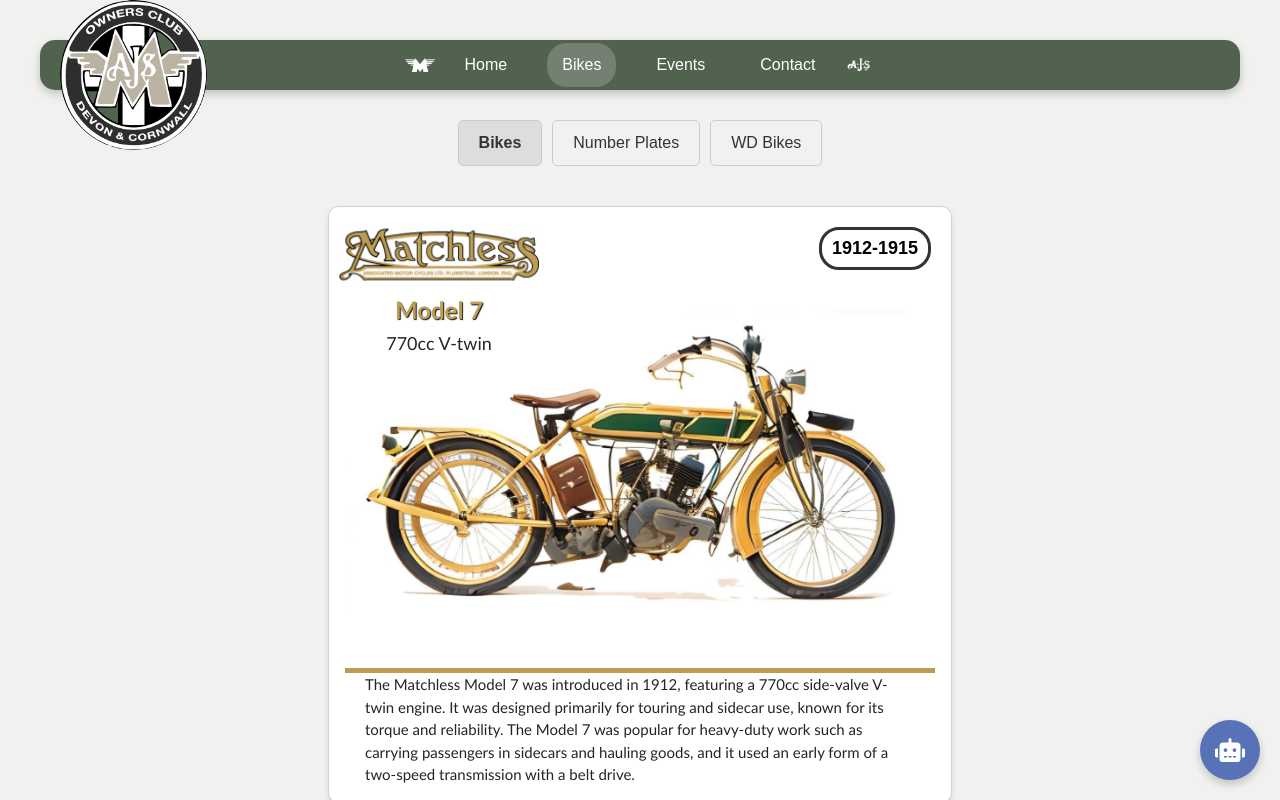
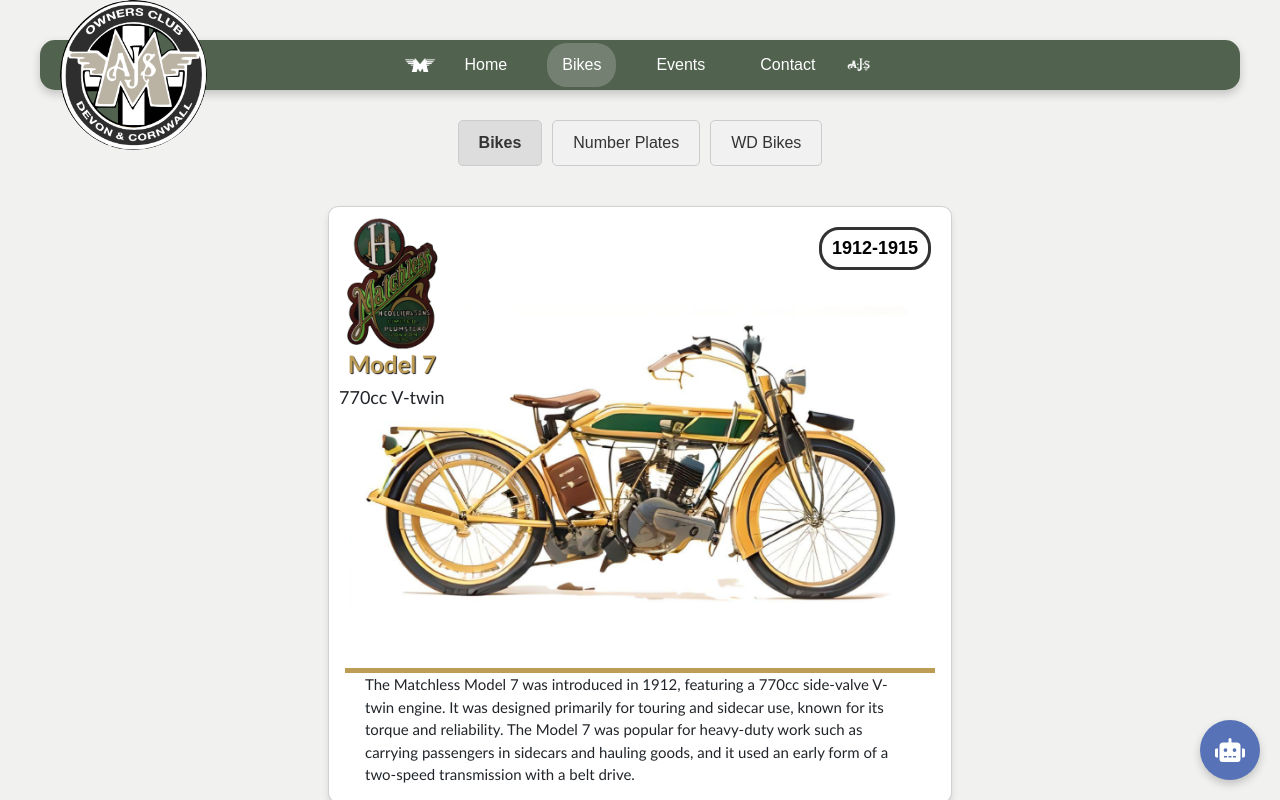
Before and after one commit to jhemz/jhemz.github.io, a React (Create React App) app: page / in a window 1280 px wide. Both pictures are taken after a click on the button "Bikes". Shown: the top 800 px of the page. Built offline with nearby package versions, Linux system fonts and the light colour scheme.

Commit message:
corrected wd bike images

```diff
--- a/src/components/BikeCard.jsx
+++ b/src/components/BikeCard.jsx
@@ -1,6 +1,7 @@
 import React from 'react';
 import Card from 'react-bootstrap/Card'; // Import Bootstrap Card
 import OldLogo from '../assets/OldLogo.png';
+import OriginalLogo from '../assets/OriginalLogo.png';
 import MatchlessLogo from '../assets/matchlesslogo.png';
 import AJSLogo from '../assets/ajsLogo.png';
 import WDMatchlessLogo from '../assets/WDMatchlessLogo.png';
@@ -9,6 +10,88 @@
 
 // Matchless Card Component
 const OldMatchlessCard = ({ bike }) => {
+  const bikeImage = require(`../assets/bikes/${bike.image}`);
+  const bikeName = bike.name.replace('Matchless', '');
+
+  return (
+    <Card style={{
+      width: '100%',
+      maxWidth: '39rem',
+      margin: '20px auto',
+      boxShadow: '0 4px 6px rgba(0, 0, 0, 0.1)',
+      position: 'relative',
+      background: 'white',
+      borderRadius: '10px'
+    }}>
+      {/* Name and engine specs below the logo */}
+      <div style={{
+        position: 'absolute',
+        top: '10px', // Adjust based on logo size
+        left: '10px',
+        zIndex: 10,
+        textAlign: 'center',
+      }}>
+        <img
+          src={OriginalLogo}
+          alt="Matchless Logo"
+          style={{
+            top: '-10px',
+            left: '30px',
+            width: '100px',
+            height: 'auto',
+            zIndex: 10, // Ensure the logo is above other elements
+          }}
+        />
+        <h2 style={{ fontFamily: 'Trebuchet MS, sans-serif',fontSize: '24px', fontWeight: 'bold', color: 'rgb(189 157 86)', margin: 0, textShadow: '1px 1px 1px rgba(0, 0, 0, 0.9)' }}>
+          {bikeName}
+        </h2>
+        <p style={{ fontFamily: 'Trebuchet MS, sans-serif',fontSize: '18px', margin: '5px 0' }}>{bike.engine}</p>
+      </div>
+
+      <div style={{ position: 'relative' }}>
+  {/* Flexbox wrapper for the badges with absolute positioning */}
+  <div style={{
+    position: 'absolute',
+    top: '10px',  // Adjust to position the badges vertically
+    right: '10px', // Adjust to position the badges horizontally
+    display: 'flex',
+    flexDirection: 'column',
+    justifyContent: 'flex-start',
+    alignItems: 'flex-end', // Ensure badges are aligned to the right
+    zIndex: 10 // Ensure badges are above other elements
+  }}>
+    <YearBadge text={bike.year} />
+  </div>
+
+  <Card.Img
+    variant="top"
+    src={bikeImage}
+    alt={`${bikeName} Image`}
+    style={{ width: '90%', marginLeft:'20px', marginRight:'10px', height: 'auto', marginTop: '100px' }}
+  />
+</div>
+
+      <Card.Body>
+        <div style={{
+                backgroundColor: 'rgb(189 157 86)',
+                height: '5px',
+                borderRadius: '0px',
+                color: 'white',
+                display: 'flex',
+                justifyContent: 'space-between',
+                alignItems: 'center' }}>
+        </div>
+        <Card.Text
+          style={{fontFamily: 'Trebuchet MS, sans-serif', marginLeft: '20px', marginRight: '20px', fontSize: '15px' }}
+          >{bike.description}</Card.Text>
+      </Card.Body>
+    </Card>
+  );
+};
+
+
+// Matchless Card Component
+const TwentiesMatchlessCard = ({ bike }) => {
   const bikeImage = require(`../assets/bikes/${bike.image}`);
   const bikeName = bike.name.replace('Matchless', '');
 
@@ -296,9 +379,11 @@
   if (isMatchless && bike.wd) {
     return <WDMatchlessCard bike={bike} />;
   }
-
+  if (isMatchless && startYear < 1920 && !bike.wd) {
+    return <OldMatchlessCard bike={bike} />;
+  }
   if (isMatchless && startYear < 1939 && !bike.wd) {
-    return <OldMatchlessCard bike={bike} />;
+    return <TwentiesMatchlessCard bike={bike} />;
   }
 
   return isMatchless ? <MatchlessCard bike={bike} /> : <AJSCard bike={bike} />;
--- a/src/components/WDRecordCard.jsx
+++ b/src/components/WDRecordCard.jsx
@@ -2,13 +2,29 @@
 import Card from 'react-bootstrap/Card';
 import WDMatchlessLogo from '../assets/WDMatchlessLogo.png';
 import YearBadge from './YearBadge';
-import bikeImage from '../assets/bikes/MatchlessG3WO.png';
 import WDSerialBadge from './WDSerialBadge';
+import placeholderImage from '../assets/bikes/placeholder.png'; // Placeholder image
 
 // WDRecordCard Component
 const WDRecordCard = ({ record }) => {
   // Dynamically require the tank image using the file name from record.Tank
   const tankImage = require(`../assets/tanks/${record.Tank}`);
+
+  // Set bike image based on the Maker's Type
+  let bikeImage;
+  switch(record["Model"]) {
+    case 'Silver Arrow':
+      bikeImage = require('../assets/bikes/MatchlessSilverArrow.png');
+      break;
+    case 'G3WO':
+      bikeImage = require('../assets/bikes/MatchlessG3WO.png');
+      break;
+    case 'G3L':
+      bikeImage = require('../assets/bikes/MatchlessWDG3L.png');
+      break;
+    default:
+      bikeImage = placeholderImage; // Use placeholder if none of the conditions match
+  }
 
   return (
     <Card style={{
@@ -52,8 +68,6 @@
           }}>
             {record.Model}
         </Card.Text>
-
-
       </div>
 
       <div style={{
@@ -70,22 +84,21 @@
               <WDSerialBadge
                 text={record["WD Serial No."]}
               />
-        </div>
-
-
+      </div>
 
       {/* Display the bike image */}
-
-    <Card.Img
+      <Card.Img
         variant="top"
         src={bikeImage}
         style={{
             width: '90%',
             marginLeft:'20px',
-            marginLRight:'10px',
+            marginRight:'10px',
             height: 'auto',
             marginTop: '100px'
-            }} />
+        }}
+      />
+
       {/* Green line separator */}
       <div style={{
         backgroundColor: '#4D4B1D',
@@ -93,9 +106,7 @@
         borderRadius: '0px',
         margin: '10px 0',
         position: 'relative',
-      }}>
-
-      </div>
+      }} />
 
       {/* Body section with two columns: tank image and text */}
       <Card.Body style={{ display: 'flex', justifyContent: 'space-between', alignItems: 'flex-start' }}>
```
Also changed, not shown: src/assets/OriginalLogo.png (added), src/assets/bikes/placeholder.png (added).
